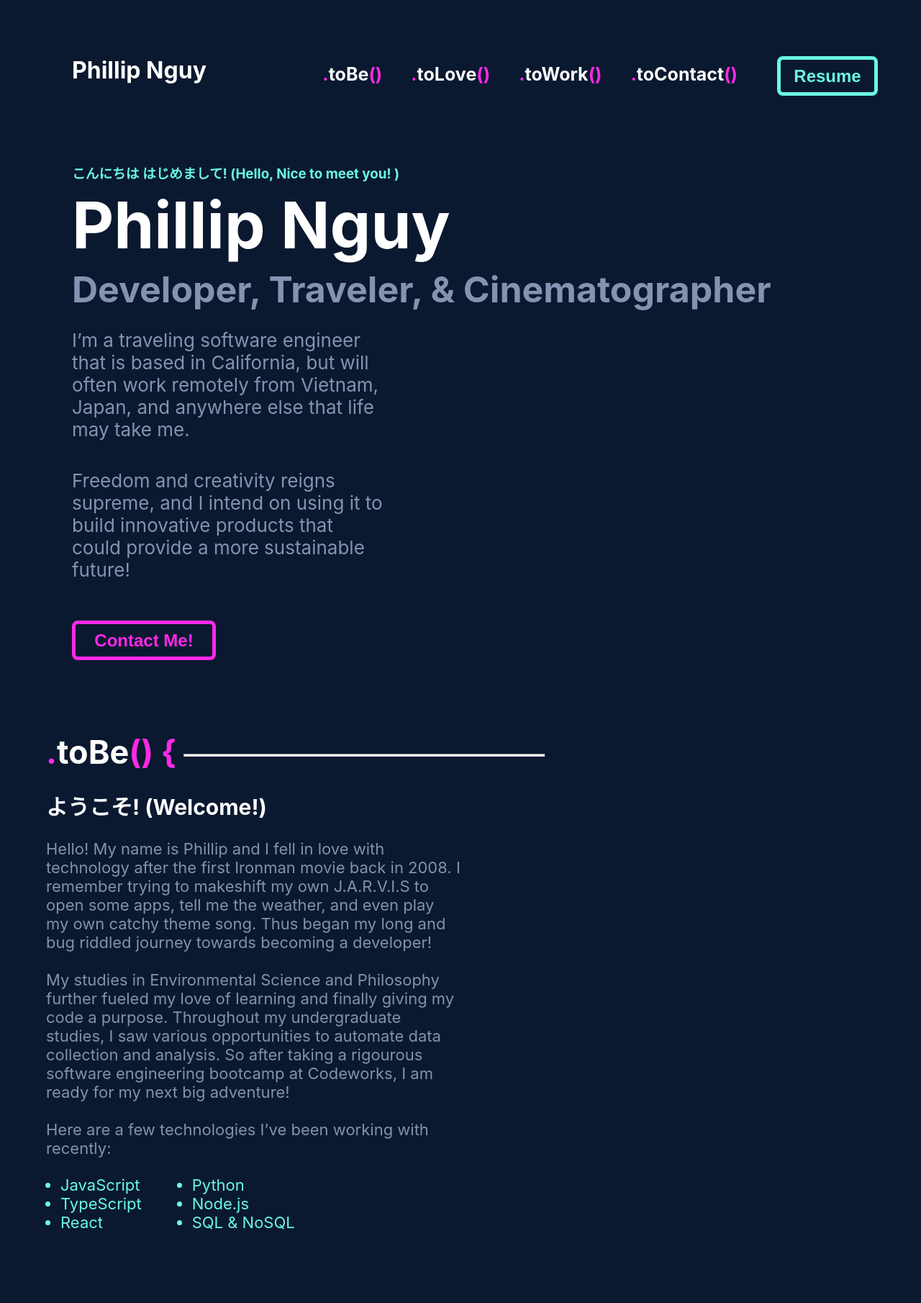
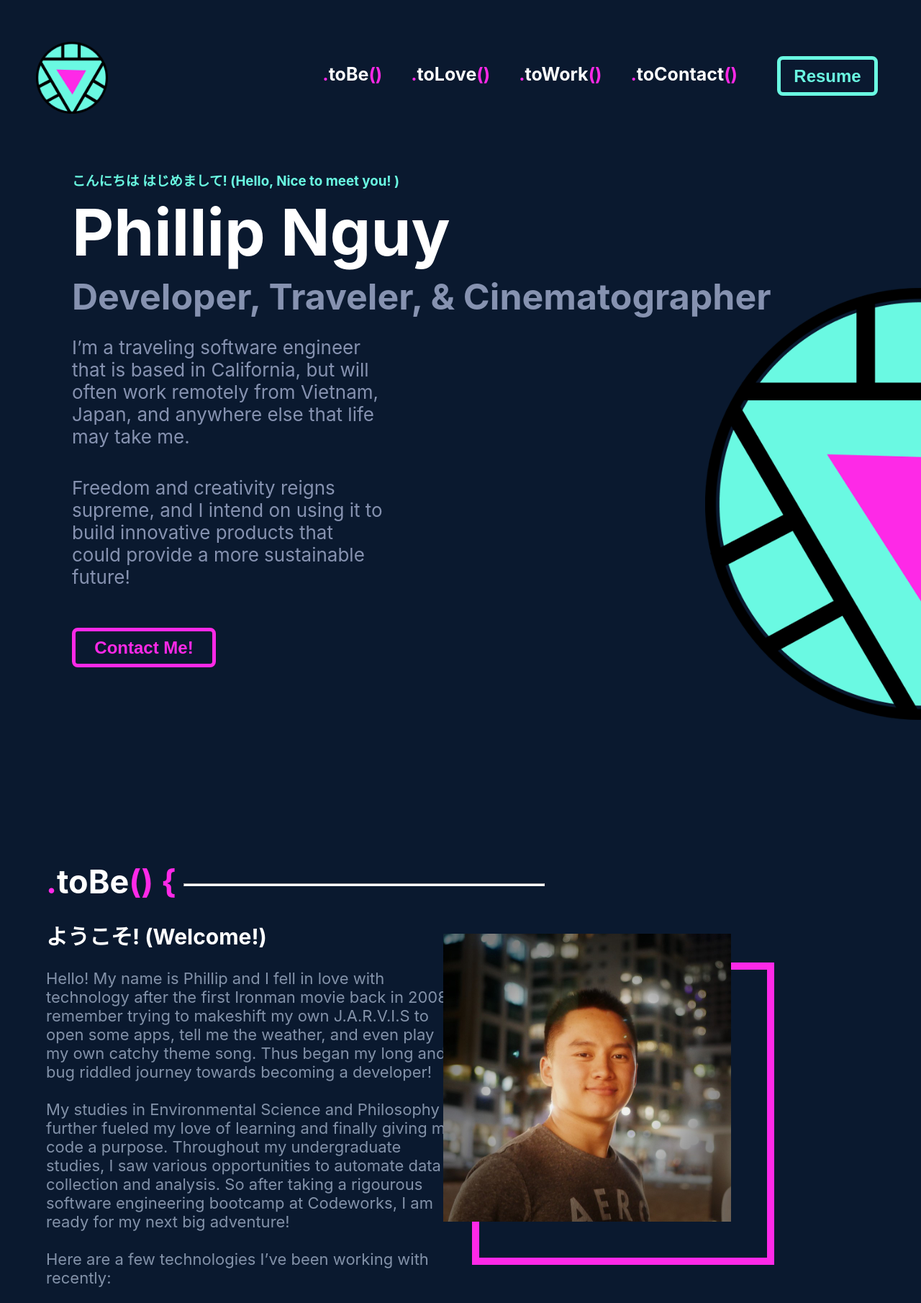
Before and after one commit to PhillipNguy/portfolio, a React app in the folder client/: page / in a window 1280 px wide. Shown: the top 1810 px of the page at 72% size. Built offline with nearby package versions, Linux system fonts and the light colour scheme.

Commit message:
Added logo and portraithave to make it responsive

```diff
--- a/client/src/components/Intro.js
+++ b/client/src/components/Intro.js
@@ -7,6 +7,7 @@ const Intro = () => {
   const { theme } = useContext(ThemeContext);
 
   return (
+    <div>
       <div className={styles.Intro}>
         <h3 className={styles.JapPhrase}>
           こんにちは はじめまして! (Hello, Nice to meet you! )
@@ -32,6 +33,8 @@ const Intro = () => {
           Contact Me!
         </button>
       </div>
+      <img src={require('../assets/halfLogo.png')} className={styles.halfLogo} />
+    </div>
   );
 };
 
--- a/client/src/components/NavBar.js
+++ b/client/src/components/NavBar.js
@@ -9,7 +9,7 @@ const NavBar = React.forwardRef((props, ref) => {
 
   return (
     <div className={styles.topBar}>
-      <h1 className={styles.logo}>Phillip Nguy</h1>
+      <img src={require('../assets/logo.png')} className={styles.logo}/>
       <nav className={styles.navBar}>
         <NavLink ref={ref.toBe} refId='toBe' />
         <NavLink ref={ref.toLove} refId='toLove' />
--- a/client/src/components/ToBe.js
+++ b/client/src/components/ToBe.js
@@ -41,6 +41,8 @@ const ToBe = () => {
           <li>SQL & NoSQL</li>
         </ul>
       </div>
+      <div className={styles.pictureFrame}/>
+      <img src={require('../assets/portrait.jpeg')} className={styles.portrait}/>
     </div>
   );
 };
--- a/client/src/styles/App.module.css
+++ b/client/src/styles/App.module.css
@@ -17,10 +17,10 @@
 }
 
 .logo {
-  color: #ffff;
-  margin: 30px;
-  margin-left: 100px;
-  font-size: xx-large;
+  margin: 10px;
+  margin-left: 50px;
+  width:100px;
+  height:100px;
 }
 
 .navBar {
--- a/client/src/styles/Intro.module.css
+++ b/client/src/styles/Intro.module.css
@@ -36,3 +36,11 @@
 
   width: 40%;
 }
+
+.halfLogo {
+  position: absolute;
+  right: 0px;
+  top: 400px;
+  height: 600px;
+  width: auto;
+}
--- a/client/src/styles/ToBe.module.css
+++ b/client/src/styles/ToBe.module.css
@@ -3,10 +3,12 @@
   flex-direction: column;
   align-items: start;
   margin: 30px;
+  margin-top: 200px;
   padding: 50px;
   height: 700px;
   width: 90vw;
   row-gap: 25px;
+  position: relative;
 }
 
 .headingBox {
@@ -45,3 +47,21 @@
   color: #6AF9E2;
   text-align: left;
 }
+
+.portrait {
+  position: absolute;
+  right: 250px;
+  top: 150px;
+
+  height: 400px;
+  width: 400px;
+}
+
+.pictureFrame {
+  position: absolute;
+  right: 190px;
+  top: 190px;
+  border: 10px solid #FE29E7;
+  width: 400px;
+  height: 400px;
+}
```
Also changed, not shown: client/src/assets/halfLogo.png (added), client/src/assets/logo.png (added), client/src/assets/portrait.jpeg (added), 1 other file. Lines whose indentation alone changed are shown as unchanged.
